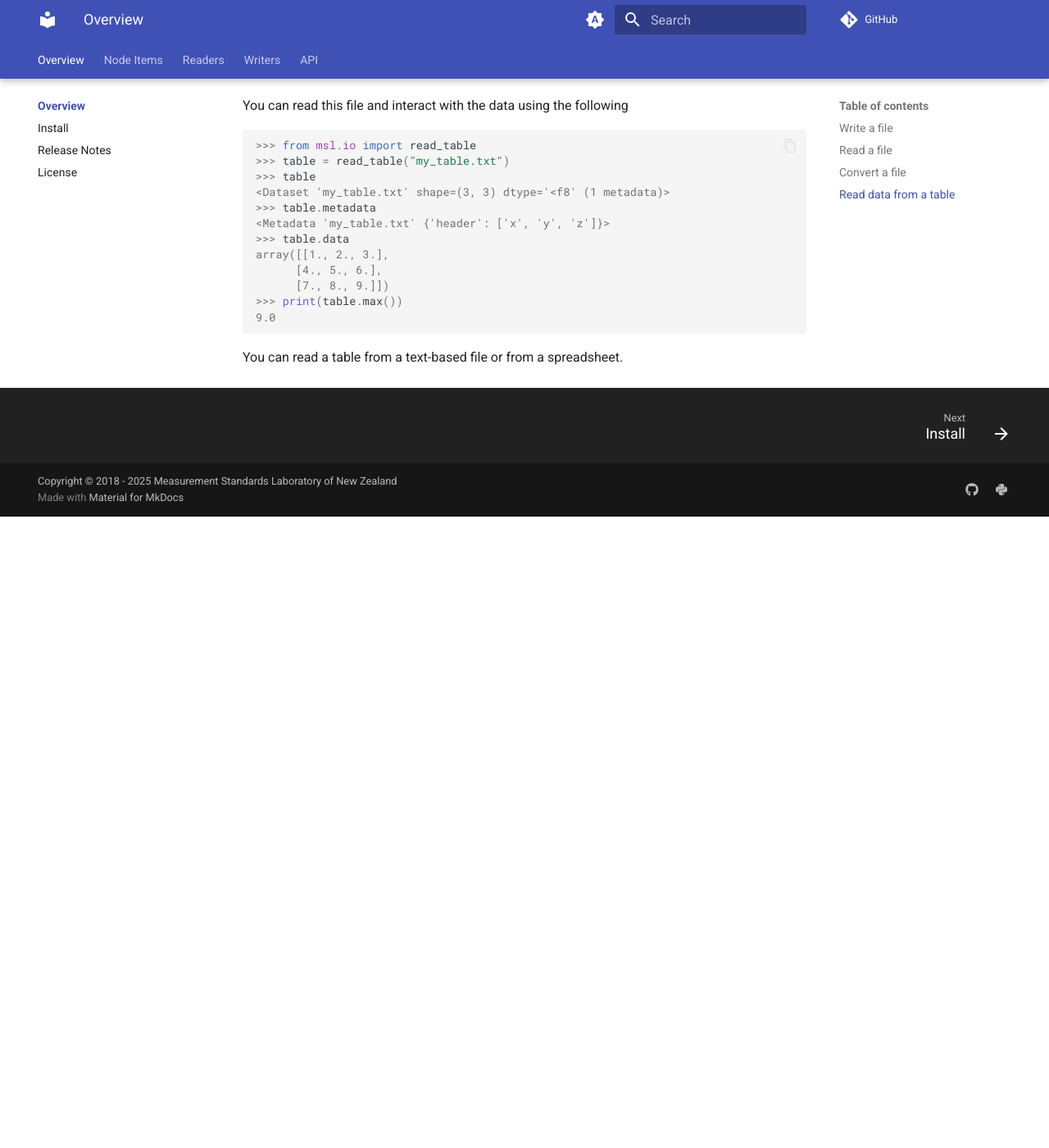
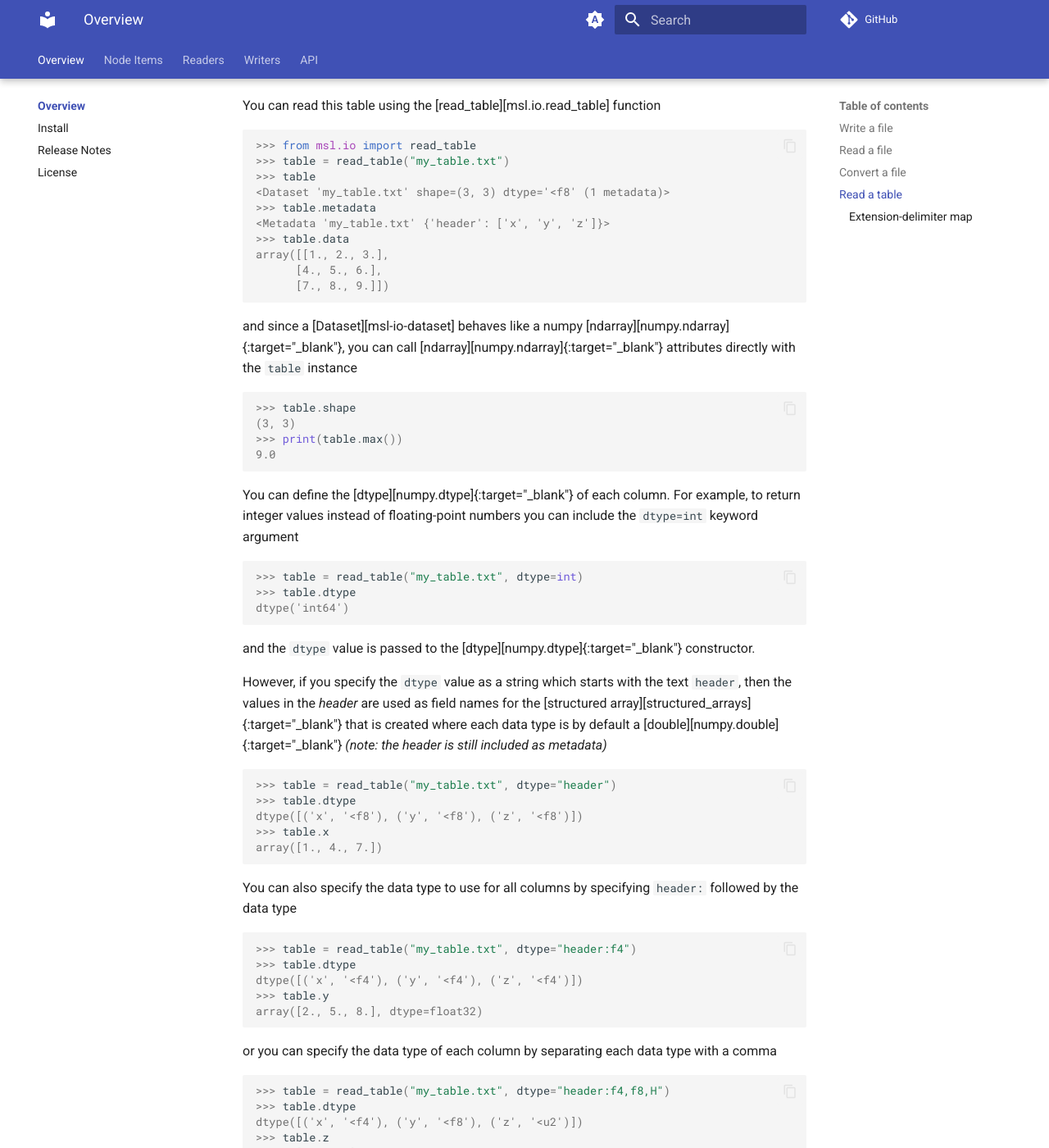
Before and after one commit to MSLNZ/msl-io, an MkDocs documentation site: the page built from docs/index.md, in a window 1280 px wide and 1400 px high, scrolled down 4861 px. Shown: the whole window at 82% size. Built offline with MkDocs 1.6.1 and Material for MkDocs 9.7.7, drawn with Linux system fonts in a browser that asks for light colours; comment, search, counter and statistics services are not loaded; the version menu is left out; before the commit the page ends 5491 px from its top, so only the background shows below that; some of the changed text lies outside the part shown.

Commit message:
support dtype="header" in read_table

````diff
--- a/docs/index.md
+++ b/docs/index.md
@@ -217,17 +217,17 @@ You can convert between file formats using any of the [Writers][msl-io-writers].
 
 ```
 
-### Read data from a table
+### Read a table
 
-The [read_table][msl.io.read_table] function will read a tabular data from a file. A *table* has the following properties:
+The [read_table][msl.io.read_table] function will read tabular data from a file. A *table* has the following properties:
 
 1. The first row is a header
 2. All rows have the same number of columns
 3. All values in a column have the same data type
 
-The returned item is a [Dataset][msl.io.node.Dataset] with the header provided as [metadata][msl.io.node.Dataset.metadata].
+The returned item is a [Dataset][msl-io-dataset] with the header provided in the [Metadata][msl-io-metadata].
 
-Suppose a file called *my_table.txt* contains the following information
+For example, suppose a file named *my_table.txt* contains the following information
 
 <table>
    <tr>
@@ -259,7 +259,7 @@ Suppose a file called *my_table.txt* contains the following information
 
 -->
 
-You can read this file and interact with the data using the following
+You can read this table using the [read_table][msl.io.read_table] function
 
 ```pycon
 >>> from msl.io import read_table
@@ -272,12 +272,114 @@ You can read this file and interact with the data using the following
 array([[1., 2., 3.],
       [4., 5., 6.],
       [7., 8., 9.]])
+
+```
+
+and since a [Dataset][msl-io-dataset] behaves like a numpy [ndarray][numpy.ndarray]{:target="_blank"}, you can call [ndarray][numpy.ndarray]{:target="_blank"} attributes directly with the `table` instance
+
+```pycon
+>>> table.shape
+(3, 3)
 >>> print(table.max())
 9.0
 
 ```
 
+You can define the [dtype][numpy.dtype]{:target="_blank"} of each column. For example, to return integer values instead of floating-point numbers you can include the `dtype=int` keyword argument
+
+```pycon
+>>> table = read_table("my_table.txt", dtype=int)
+>>> table.dtype
+dtype('int64')
+
+```
+
+and the `dtype` value is passed to the [dtype][numpy.dtype]{:target="_blank"} constructor.
+
+However, if you specify the `dtype` value as a string which starts with the text `header`, then the values in the *header* are used as field names for the [structured array][structured_arrays]{:target="_blank"} that is created where each data type is by default a [double][numpy.double]{:target="_blank"} *(note: the header is still included as metadata)*
+
+```pycon
+>>> table = read_table("my_table.txt", dtype="header")
+>>> table.dtype
+dtype([('x', '<f8'), ('y', '<f8'), ('z', '<f8')])
+>>> table.x
+array([1., 4., 7.])
+
+```
+
+You can also specify the data type to use for all columns by specifying `header:` followed by the data type
+
+```pycon
+>>> table = read_table("my_table.txt", dtype="header:f4")
+>>> table.dtype
+dtype([('x', '<f4'), ('y', '<f4'), ('z', '<f4')])
+>>> table.y
+array([2., 5., 8.], dtype=float32)
+
+```
+
+or you can specify the data type of each column by separating each data type with a comma
+
+```pycon
+>>> table = read_table("my_table.txt", dtype="header:f4,f8,H")
+>>> table.dtype
+dtype([('x', '<f4'), ('y', '<f8'), ('z', '<u2')])
+>>> table.z
+array([3, 6, 9], dtype=uint16)
+
+```
+
+See [Specifying and constructing data types][arrays.dtypes.constructing]{:target="_blank"} for the character and string representations of the different data types that numpy supports.
+
 You can read a table from a text-based file or from a spreadsheet.
+
+#### Extension-delimiter map
+
+Suppose you wanted to read a table from files that use a `;` character to separate columns
+
+<!--
+>>> from io import StringIO
+>>> file = StringIO("value;uncertainty\n6.317;0.045\n4.362;0.009\n5.328;0.013\n")
+>>> file.name = "data.xyz"
+
+-->
+
+```pycon
+>>> file.name
+'data.xyz'
+>>> print(file.read())
+value;uncertainty
+6.317;0.045
+4.362;0.009
+5.328;0.013
+
+```
+
+<!--
+>>> _ = file.seek(0)
+
+-->
+
+You can add the extension and delimiter to the [extension_delimiter_map][msl.io.tables.extension_delimiter_map]
+
+```pycon
+>>> from msl.io import extension_delimiter_map
+>>> extension_delimiter_map[".xyz"] = ";"
+
+```
+
+and then you can read a table from files with the *.xyz* extension without needing to explicitly specify the delimiter to use every time you read a table
+
+```pycon
+>>> table = read_table(file)
+>>> table.metadata
+<Metadata 'data.xyz' {'header': ['value', 'uncertainty']}>
+>>> table.data
+array([[6.317, 0.045],
+       [4.362, 0.009],
+       [5.328, 0.013]])
+
+```
 
 <!-- invisible-code-block: pycon
 >>> import os
````
Also changed, not shown: 2 other files.
